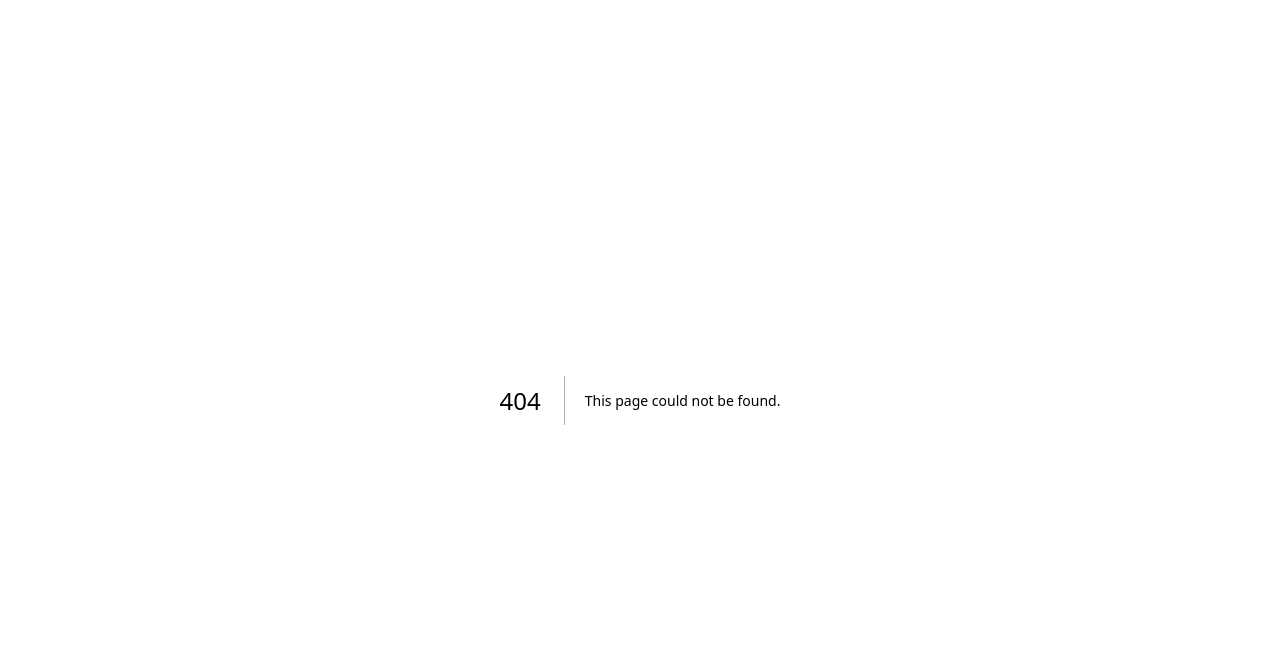
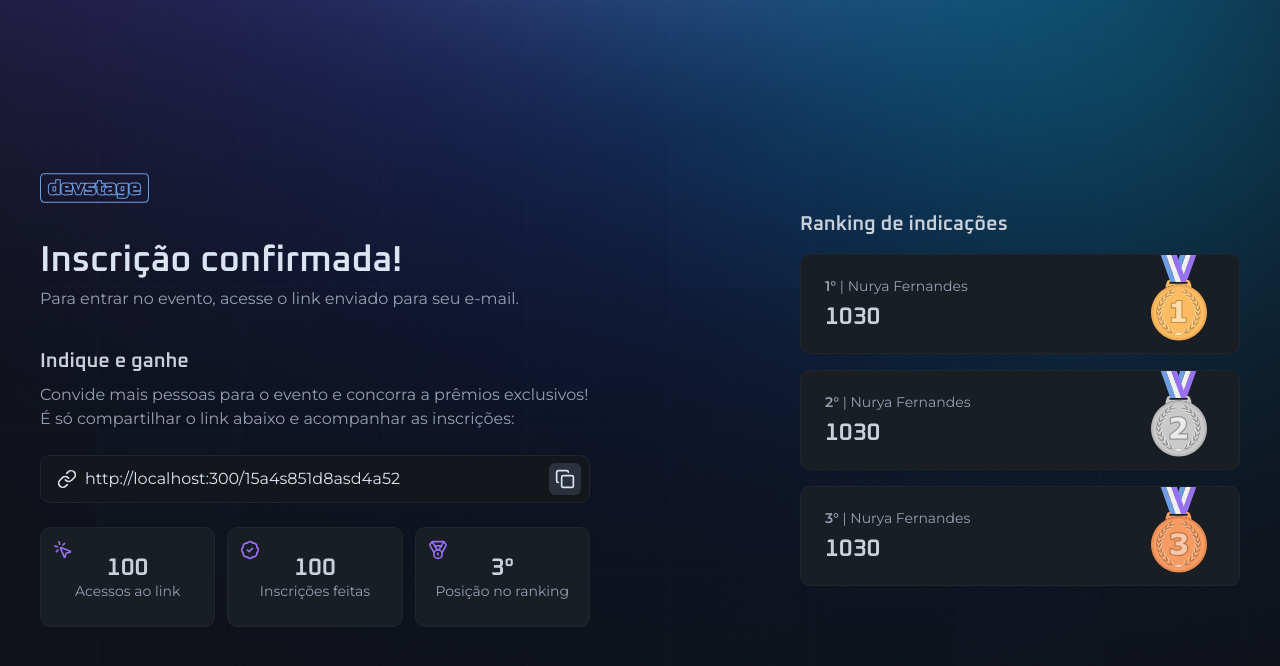
Before and after one commit to nuryaf/DevStage, a Next.js app: page /invite in a window 1280 px wide. Before the commit this address had no page. Shown: the top 666 px of the page. Built offline with nearby package versions, Linux system fonts and the light colour scheme.

Commit message:
feat(layout): criando tela de confirmação de inscrição e ranking

```diff
--- /dev/null
+++ b/src/app/invite/page.tsx
@@ -0,0 +1,116 @@
+import IconButton from "@/components/icon-button";
+import { InputField, InputIcon, InputRoot } from "@/components/input";
+import { BadgeCheck, Copy, Link, Medal, MousePointerClick } from "lucide-react";
+import Image from "next/image";
+
+import logo from "../../assets/logo.svg";
+import cooper from "../../assets/medal-cooper.svg";
+import gold from "../../assets/medal-gold.svg";
+import silver from "../../assets/medal-silver.svg";
+
+export default function InvitePage() {
+	return (
+		<div className="min-h-dvh flex items-center justify-between gap-16 flex-col md:flex-row">
+			<div className="flex flex-col gap-10 w-full max-w-[550px]">
+				<Image src={logo} alt="devstage" width={108.5} height={30} />
+				<div className="space-y-2">
+					<h1 className="text-4xl font-semibold font-heading text-gray-100 leading-none">
+						Inscrição confirmada!
+					</h1>
+					<p className="text-gray-300">
+						Para entrar no evento, acesse o link enviado para seu e-mail.
+					</p>
+				</div>
+				<div className="space-y-6">
+					<div className="space-y-3">
+						<h2 className="text-gray-200 text-xl font-heading font-semibold leading-none">
+							Indique e ganhe
+						</h2>
+						<p className="text-gray-300">
+							Convide mais pessoas para o evento e concorra a prêmios
+							exclusivos! É só compartilhar o link abaixo e acompanhar as
+							inscrições:
+						</p>
+					</div>
+					<InputRoot>
+						<InputIcon>
+							<Link className="size-5" />
+						</InputIcon>
+						<InputField
+							readOnly
+							defaultValue="http://localhost:300/15a4s851d8asd4a52"
+						/>
+						<IconButton className="-mr-2">
+							<Copy className="size-5" />
+						</IconButton>
+					</InputRoot>
+
+					<div className="grid gap-3 md:grid-cols-3">
+						<div className="relative bg-gray-700 border border-gray-600 px-4 py-7 flex flex-col items-center justify-center gap-1 rounded-xl">
+							<span className="font-heading text-2xl font-semibold text-gray-200 leading-none">
+								100
+							</span>
+							<span className="text-sm text-gray-300 leading-none text-center">
+								Acessos ao link
+							</span>
+							<MousePointerClick className="size-5 text-purple absolute top-3 left-3" />
+						</div>
+						<div className="relative bg-gray-700 border border-gray-600 px-4 py-7 flex flex-col items-center justify-center gap-1 rounded-xl">
+							<span className="font-heading text-2xl font-semibold text-gray-200 leading-none">
+								100
+							</span>
+							<span className="text-sm text-gray-300 leading-none text-center">
+								Inscrições feitas
+							</span>
+							<BadgeCheck className="size-5 text-purple absolute top-3 left-3" />
+						</div>
+						<div className="relative bg-gray-700 border border-gray-600 px-4 py-7 flex flex-col items-center justify-center gap-1 rounded-xl">
+							<span className="font-heading text-2xl font-semibold text-gray-200 leading-none">
+								3°
+							</span>
+							<span className="text-sm text-gray-300 leading-none text-center">
+								Posição no ranking
+							</span>
+							<Medal className="size-5 text-purple absolute top-3 left-3" />
+						</div>
+					</div>
+				</div>
+			</div>
+			<div className="w-full max-w-[440px] space-y-5">
+				<h1 className="text-gray-200 text-xl font-heading font-semibold leading-none">
+					Ranking de indicações
+				</h1>
+
+				<div className="space-y-4">
+					<div className="relative rounded-xl bg-gray-700 border border-gray-600 p-6 flex flex-col justify-center gap-3">
+						<span className="text-sm text-gray-300 leading-none">
+							<span className="font-semibold">1°</span> | Nurya Fernandes
+						</span>
+						<span className="font-heading text-2xl font-semibold text-gray-200 leading-none">
+							1030
+						</span>
+						<Image src={gold} alt="Gold" className="absolute top-0 right-8" />
+					</div>
+					<div className="relative rounded-xl bg-gray-700 border border-gray-600 p-6 flex flex-col justify-center gap-3">
+						<span className="text-sm text-gray-300 leading-none">
+							<span className="font-semibold">2°</span> | Nurya Fernandes
+						</span>
+						<span className="font-heading text-2xl font-semibold text-gray-200 leading-none">
+							1030
+						</span>
+						<Image src={silver} alt="Gold" className="absolute top-0 right-8" />
+					</div>
+					<div className="relative rounded-xl bg-gray-700 border border-gray-600 p-6 flex flex-col justify-center gap-3">
+						<span className="text-sm text-gray-300 leading-none">
+							<span className="font-semibold">3°</span> | Nurya Fernandes
+						</span>
+						<span className="font-heading text-2xl font-semibold text-gray-200 leading-none">
+							1030
+						</span>
+						<Image src={cooper} alt="Gold" className="absolute top-0 right-8" />
+					</div>
+				</div>
+			</div>
+		</div>
+	);
+}
--- a/src/app/layout.tsx
+++ b/src/app/layout.tsx
@@ -28,7 +28,9 @@
 	return (
 		<html lang="en" className={`${oxanium.variable} ${montserrat.variable}`}>
 			<body className="bg-gray-900 text-gray-100 antialiased bg-[url(/background.png)] bg-no-repeat bg-top md:bg-right-top">
-				{children}
+				<main className="max-w-[1240px] mx-auto px-5 py-8 md:py-0">
+					{children}
+				</main>
 			</body>
 		</html>
 	);
--- a/src/app/page.tsx
+++ b/src/app/page.tsx
@@ -6,7 +6,6 @@
 
 export default function Home() {
 	return (
-		<main className="max-w-[1240px] mx-auto px-5 py-8 md:py-0">
 		<div className="min-h-dvh flex flex-col justify-center gap-16">
 			<div className="flex flex-col gap-8 items-center md:items-start">
 				<Image src={logo} alt="devstage" width={108.5} height={30} />
@@ -63,6 +62,5 @@
 				</form>
 			</div>
 		</div>
-		</main>
 	);
 }
--- a/src/components/icon-button.tsx
+++ b/src/components/icon-button.tsx
@@ -1,11 +1,15 @@
 import { type ComponentProps, ReactNode } from "react";
+import { twMerge } from "tailwind-merge";
 
 interface IconButtonProps extends ComponentProps<"button"> {}
 
-export default function IconButton(props: IconButtonProps) {
+export default function IconButton({ className, ...props }: IconButtonProps) {
 	return (
 		<button
-			className="p-1.5 bg-gray-500 text-blu rounded-md cursor-pointer transition-colors duration-300 hover:bg-blue hover:text-gray-900"
+			className={twMerge(
+				"p-1.5 bg-gray-500 text-blu rounded-md cursor-pointer transition-colors duration-300 hover:bg-blue hover:text-gray-900",
+				className,
+			)}
 			{...props}
 		/>
 	);
```
Lines whose indentation alone changed are shown as unchanged.
